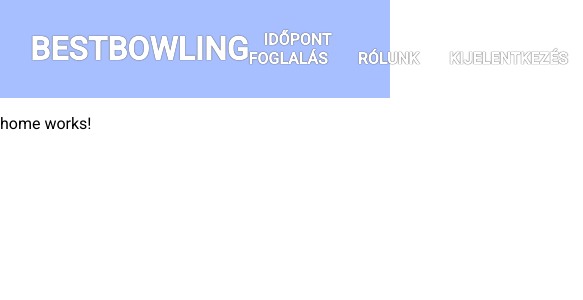
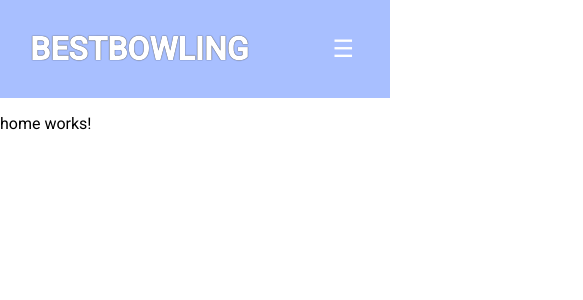
Before and after one commit to BenceFarkas200310/Bowling_palya_webker, an Angular app in the folder Bowling/: page /home in a window 390 px wide. Shown: the top 300 px of the page, 583 px wide, since content can reach past the window. Built offline with nearby package versions, Linux system fonts and the light colour scheme.

Commit message:
Make navbar component responsive

```diff
--- a/Bowling/src/app/navbar/navbar.component.css
+++ b/Bowling/src/app/navbar/navbar.component.css
@@ -5,6 +5,30 @@ main {
   padding-block: 30px;
   background-color: #a8bfff;
   align-items: center;
+}
+
+.burger-menu {
+  display: none;
+  font-size: 24px;
+  background: none;
+  border: none;
+  cursor: pointer;
+  color: #fff;
+}
+
+.content {
+  display: flex;
+}
+
+.content.open {
+  display: flex;
+  flex-direction: column;
+  position: absolute;
+  top: 60px;
+  right: 30px;
+  background-color: #a8bfff;
+  border-radius: 5px;
+  box-shadow: 0 0 10px rgba(0, 0, 0, 0.1);
 }
 
 a {
@@ -32,3 +56,20 @@ a:hover {
   text-shadow: black 0px 0px 1px;
   cursor: pointer;
 }
+
+@media (max-width: 768px) {
+  .burger-menu {
+    display: block;
+  }
+
+  .content {
+    display: none;
+    flex-direction: column;
+    position: absolute;
+    top: 60px;
+    right: 30px;
+    background-color: #a8bfff;
+    border-radius: 5px;
+    box-shadow: 0 0 10px rgba(0, 0, 0, 0.1);
+  }
+}
--- a/Bowling/src/app/navbar/navbar.component.html
+++ b/Bowling/src/app/navbar/navbar.component.html
@@ -1,6 +1,7 @@
 <main>
   <div class="title" routerLink="/">BestBowling</div>
-  <div class="content">
+  <button class="burger-menu" (click)="toggleMenu()">☰</button>
+  <div class="content" [class.open]="menuOpen">
     <a routerLink="book">Időpont foglalás</a>
     <a routerLink="about">Rólunk</a>
     <a routerLink="home">Kijelentkezés</a>
--- a/Bowling/src/app/navbar/navbar.component.ts
+++ b/Bowling/src/app/navbar/navbar.component.ts
@@ -8,4 +8,10 @@ import { RouterLink } from '@angular/router';
   templateUrl: './navbar.component.html',
   styleUrl: './navbar.component.css',
 })
-export class NavbarComponent {}
+export class NavbarComponent {
+  menuOpen = false;
+
+  toggleMenu() {
+    this.menuOpen = !this.menuOpen;
+  }
+}
```
